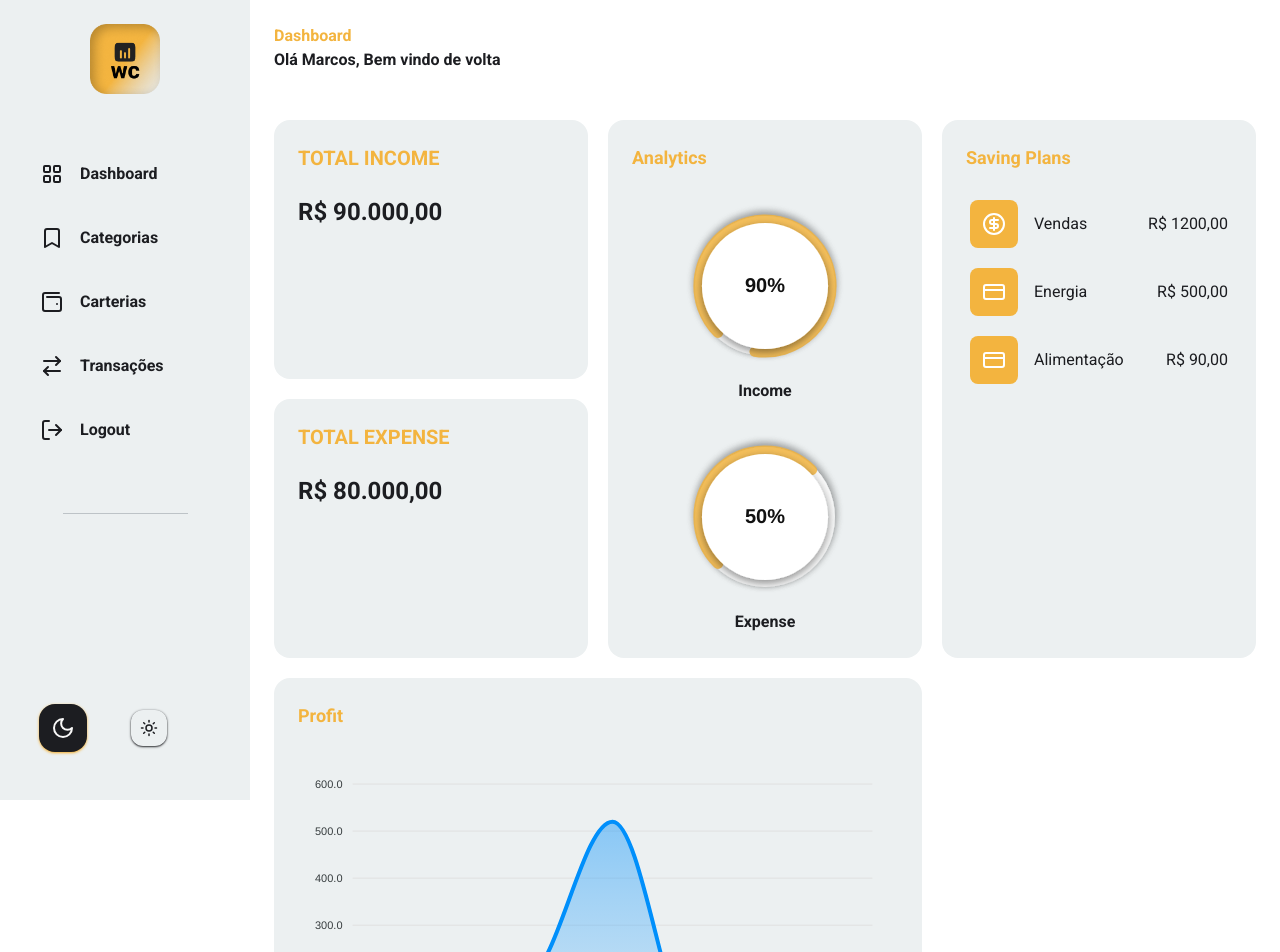
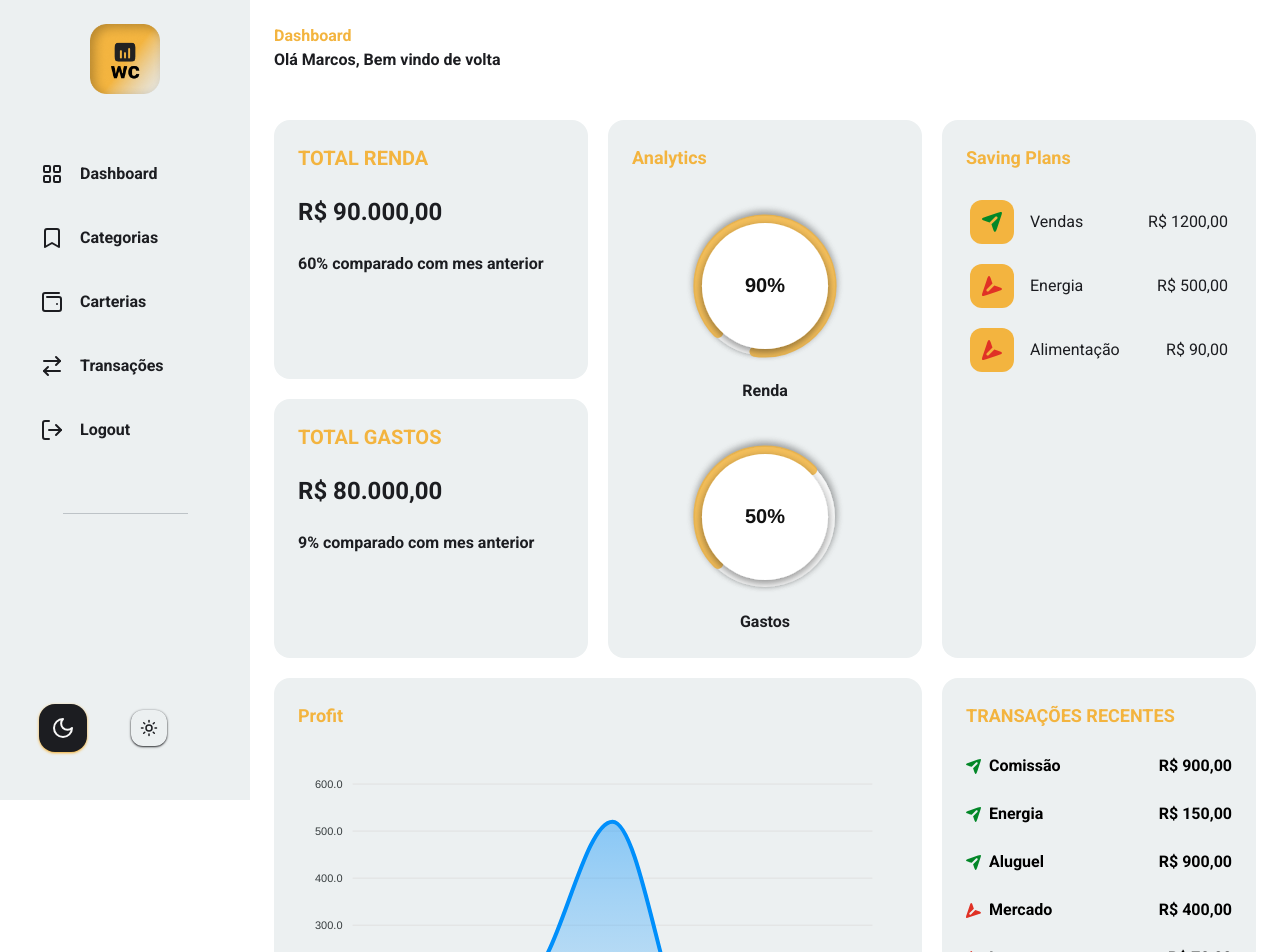
Before and after one commit to devbymarcos/finnanceweb, a Next.js app: page / in a window 1280 px wide. Shown: the top 952 px of the page. Built offline with nearby package versions, Linux system fonts and the light colour scheme.

Commit message:
ffeat: painel de transações recentes concluido

```diff
--- /dev/null
+++ b/src/app/(admin)/dash/LastTransaction.tsx
@@ -0,0 +1,67 @@
+import { currencyFormatUI } from "@/functions/helpers";
+type Props = {
+  item: {
+    name: string;
+    type: string;
+    value: number;
+  };
+};
+
+const LastTransaction = ({ item }: Props) => {
+  return (
+    <div className="flex gap-2 justify-between items-center font-bold">
+      <div className="flex items-center gap-2">
+        {item.type == "income" ? <IncomeIconType /> : <ExpenseIconType />}
+        <p>{item.name}</p>
+      </div>
+      <p>{currencyFormatUI(item.value)}</p>
+    </div>
+  );
+};
+
+export default LastTransaction;
+
+const IncomeIconType = () => {
+  return (
+    <>
+      <div>
+        <svg
+          width="15"
+          height="15"
+          viewBox="0 0 97 97"
+          fill="none"
+          xmlns="http://www.w3.org/2000/svg"
+        >
+          <path
+            fill-rule="evenodd"
+            clip-rule="evenodd"
+            d="M36.8287 50.9241L22.5026 46.1487C7.50094 41.1481 0 38.6478 0 34.053C0 29.4581 7.50088 26.9579 22.5027 21.9573L76.7742 3.86679C87.3299 0.348266 92.6078 -1.41101 95.3936 1.37497C98.1795 4.16093 96.42 9.43879 92.9016 19.9945L74.8113 74.266C69.8108 89.2677 67.3105 96.7685 62.7154 96.7685C58.1206 96.7685 55.6203 89.2677 50.6198 74.266L45.8444 59.9395L73.5981 32.1858C76.0876 29.6962 76.0876 25.6598 73.5981 23.1702C71.1087 20.6806 67.0721 20.6806 64.5826 23.1702L36.8287 50.9241Z"
+            fill="#038728"
+          />
+        </svg>
+      </div>
+    </>
+  );
+};
+const ExpenseIconType = () => {
+  return (
+    <>
+      <div>
+        <svg
+          width="15"
+          height="15"
+          viewBox="0 0 97 97"
+          fill="none"
+          xmlns="http://www.w3.org/2000/svg"
+        >
+          <path
+            fill-rule="evenodd"
+            clip-rule="evenodd"
+            d="M59.9397 45.8444L74.2659 50.6198C89.2675 55.6204 96.7685 58.1207 96.7685 62.7155C96.7685 67.3104 89.2676 69.8106 74.2658 74.8112L19.9943 92.9017C9.43859 96.4203 4.16072 98.1795 1.37485 95.3936C-1.41103 92.6076 0.348481 87.3297 3.86684 76.7741L21.9572 22.5025C26.9577 7.50082 29.458 -1.74493e-06 34.0531 -2.14664e-06C38.6479 -2.54833e-06 41.1482 7.50082 46.1487 22.5025L50.9241 36.829L23.1703 64.5827C20.6809 67.0723 20.6809 71.1087 23.1703 73.5983C25.6598 76.0879 29.6964 76.0879 32.1859 73.5983L59.9397 45.8444Z"
+            fill="#E03125"
+          />
+        </svg>
+      </div>
+    </>
+  );
+};
--- /dev/null
+++ b/src/app/(admin)/dash/SavePlansItem.tsx
@@ -0,0 +1,63 @@
+type Props = {
+  title: string;
+  type: "income" | "expense";
+  value: string;
+};
+
+const SavePlansItem = ({ title, type, value }: Props) => {
+  return (
+    <div className=" p-1 flex gap-4 items-center -mb-3 justify-between">
+      <div className="flex gap-4 items-center">
+        <div className="p-3 rounded-xl bg-base-yellow">
+          {type == "income" && <IncomeIconType />}
+          {type == "expense" && <ExpenseIconType />}
+        </div>
+        <p className="text-base-black dark:text-base-white">{title}</p>
+      </div>
+      <p className="text-base-black dark:text-base-white">R$ {value}</p>
+    </div>
+  );
+};
+
+export default SavePlansItem;
+
+const IncomeIconType = () => {
+  return (
+    <>
+      <svg
+        width="20"
+        height="20"
+        viewBox="0 0 97 97"
+        fill="none"
+        xmlns="http://www.w3.org/2000/svg"
+      >
+        <path
+          fill-rule="evenodd"
+          clip-rule="evenodd"
+          d="M36.8287 50.9241L22.5026 46.1487C7.50094 41.1481 0 38.6478 0 34.053C0 29.4581 7.50088 26.9579 22.5027 21.9573L76.7742 3.86679C87.3299 0.348266 92.6078 -1.41101 95.3936 1.37497C98.1795 4.16093 96.42 9.43879 92.9016 19.9945L74.8113 74.266C69.8108 89.2677 67.3105 96.7685 62.7154 96.7685C58.1206 96.7685 55.6203 89.2677 50.6198 74.266L45.8444 59.9395L73.5981 32.1858C76.0876 29.6962 76.0876 25.6598 73.5981 23.1702C71.1087 20.6806 67.0721 20.6806 64.5826 23.1702L36.8287 50.9241Z"
+          fill="#038728"
+        />
+      </svg>
+    </>
+  );
+};
+const ExpenseIconType = () => {
+  return (
+    <>
+      <svg
+        width="20"
+        height="20"
+        viewBox="0 0 97 97"
+        fill="none"
+        xmlns="http://www.w3.org/2000/svg"
+      >
+        <path
+          fill-rule="evenodd"
+          clip-rule="evenodd"
+          d="M59.9397 45.8444L74.2659 50.6198C89.2675 55.6204 96.7685 58.1207 96.7685 62.7155C96.7685 67.3104 89.2676 69.8106 74.2658 74.8112L19.9943 92.9017C9.43859 96.4203 4.16072 98.1795 1.37485 95.3936C-1.41103 92.6076 0.348481 87.3297 3.86684 76.7741L21.9572 22.5025C26.9577 7.50082 29.458 -1.74493e-06 34.0531 -2.14664e-06C38.6479 -2.54833e-06 41.1482 7.50082 46.1487 22.5025L50.9241 36.829L23.1703 64.5827C20.6809 67.0723 20.6809 71.1087 23.1703 73.5983C25.6598 76.0879 29.6964 76.0879 32.1859 73.5983L59.9397 45.8444Z"
+          fill="#E03125"
+        />
+      </svg>
+    </>
+  );
+};
--- a/src/app/(admin)/layout.tsx
+++ b/src/app/(admin)/layout.tsx
@@ -11,8 +11,8 @@ export default function RootLayout({
   return (
     <>
       <Sidebar />
-      <main className="absolute md:left-[250px] w-full md:w-full-custom  p-6">
-        <div className="container mx-auto">{children}</div>
+      <main className="absolute md:left-[250px] w-full md:w-full-custom   p-6">
+        <div className="container-custom mx-auto">{children}</div>
       </main>
     </>
   );
--- a/src/app/(admin)/page.tsx
+++ b/src/app/(admin)/page.tsx
@@ -1,7 +1,8 @@
-import SavePlansItem from "@/components/save-plans/SavePlansItem";
+import SavePlansItem from "@/app/(admin)/dash/SavePlansItem";
 import CardStyle from "../../components/cards/CardStyle";
 import HeaderDash from "./dash/HeaderDash";
 import dynamic from "next/dynamic";
+import LastTransaction from "./dash/LastTransaction";
 
 const ChartPieDash = dynamic(() => import("@/app/(admin)/dash/ChartPieDash"), {
   ssr: false,
@@ -22,18 +23,24 @@ function Index() {
         <div className="grid grid-cols-1 gap-5">
           <CardStyle>
             <h3 className="text-xl text-base-yellow uppercase font-bold">
-              Total Income
+              Total Renda
             </h3>
             <p className="text-2xl text-base-black dark:text-base-white font-bold ">
               R$ 90.000,00
             </p>
+            <p className="text-base-black dark:text-base-white font-bold ">
+              60% comparado com mes anterior
+            </p>
           </CardStyle>
           <CardStyle>
             <h3 className="text-xl text-base-yellow uppercase font-bold">
-              Total Expense
+              Total Gastos
             </h3>
             <p className="text-2xl text-base-black dark:text-base-white font-bold">
               R$ 80.000,00{" "}
+            </p>
+            <p className="text-base-black dark:text-base-white font-bold">
+              9% comparado com mes anterior
             </p>
           </CardStyle>
         </div>
@@ -45,13 +52,13 @@ function Index() {
             <div className="  items-center">
               <ChartPieDash value={[90]} />
               <p className="text-center  font-bold text-base-black dark:text-base-white">
-                Income
+                Renda
               </p>
             </div>
             <div className=" items-center">
               <ChartPieDash value={[50]} />
               <p className="font-bold text-center text-base-black dark:text-base-white">
-                Expense
+                Gastos
               </p>
             </div>
           </CardStyle>
@@ -74,6 +81,28 @@ function Index() {
             <ChartAreaDash />
           </CardStyle>
         </div>
+        <div>
+          <CardStyle>
+            <h3 className="text-base-yellow uppercase first-line:font-bold text-lg">
+              Transações recentes
+            </h3>
+            <LastTransaction
+              item={{ name: "Comissão", type: "income", value: 900 }}
+            />
+            <LastTransaction
+              item={{ name: "Energia", type: "income", value: 150 }}
+            />
+            <LastTransaction
+              item={{ name: "Aluguel", type: "income", value: 900 }}
+            />
+            <LastTransaction
+              item={{ name: "Mercado", type: "expense", value: 400 }}
+            />
+            <LastTransaction
+              item={{ name: "Internet", type: "expense", value: 70 }}
+            />
+          </CardStyle>
+        </div>
       </section>
     </>
   );
--- a/src/app/globals.css
+++ b/src/app/globals.css
@@ -6,4 +6,8 @@
   .w-full-custom {
     width: calc(100% - 250px);
   }
+  .container-custom {
+    width: 100%;
+    max-width: 1205px;
+  }
 }
--- a/src/components/save-plans/SavePlansItem.tsx
+++ /dev/null
@@ -1,64 +0,0 @@
-type Props = {
-  title: string;
-  type: "income" | "expense";
-  value: string;
-};
-
-const SavePlansItem = ({ title, type, value }: Props) => {
-  return (
-    <div className=" p-1 flex gap-4 items-center -mb-3 justify-between">
-      <div className="flex gap-4 items-center">
-        <div className="p-3 rounded-lg bg-base-yellow">
-          {type == "income" && <IncomeIconType />}
-          {type == "expense" && <ExpenseIconType />}
-        </div>
-        <p className="text-base-black dark:text-base-white">{title}</p>
-      </div>
-      <p className="text-base-black dark:text-base-white">R$ {value}</p>
-    </div>
-  );
-};
-
-export default SavePlansItem;
-
-const IncomeIconType = () => {
-  return (
-    <>
-      <svg
-        xmlns="http://www.w3.org/2000/svg"
-        width="24"
-        height="24"
-        viewBox="0 0 24 24"
-        fill="none"
-        stroke="#fff"
-        stroke-width="2"
-        strokeLinecap="round"
-        strokeLinejoin="round"
-      >
-        <circle cx="12" cy="12" r="10" />
-        <path d="M16 8h-6a2 2 0 1 0 0 4h4a2 2 0 1 1 0 4H8" />
-        <path d="M12 18V6" />
-      </svg>
-    </>
-  );
-};
-const ExpenseIconType = () => {
-  return (
-    <>
-      <svg
-        xmlns="http://www.w3.org/2000/svg"
-        width="24"
-        height="24"
-        viewBox="0 0 24 24"
-        fill="none"
-        stroke="#fff"
-        strokeWidth="2"
-        strokeLinecap="round"
-        strokeLinejoin="round"
-      >
-        <rect width="20" height="14" x="2" y="5" rx="2" />
-        <line x1="2" x2="22" y1="10" y2="10" />
-      </svg>
-    </>
-  );
-};
--- /dev/null
+++ b/src/functions/helpers.ts
@@ -0,0 +1,6 @@
+export function currencyFormatUI(value: number) {
+  return new Intl.NumberFormat("pt-BR", {
+    style: "currency",
+    currency: "BRL",
+  }).format(value);
+}
```
